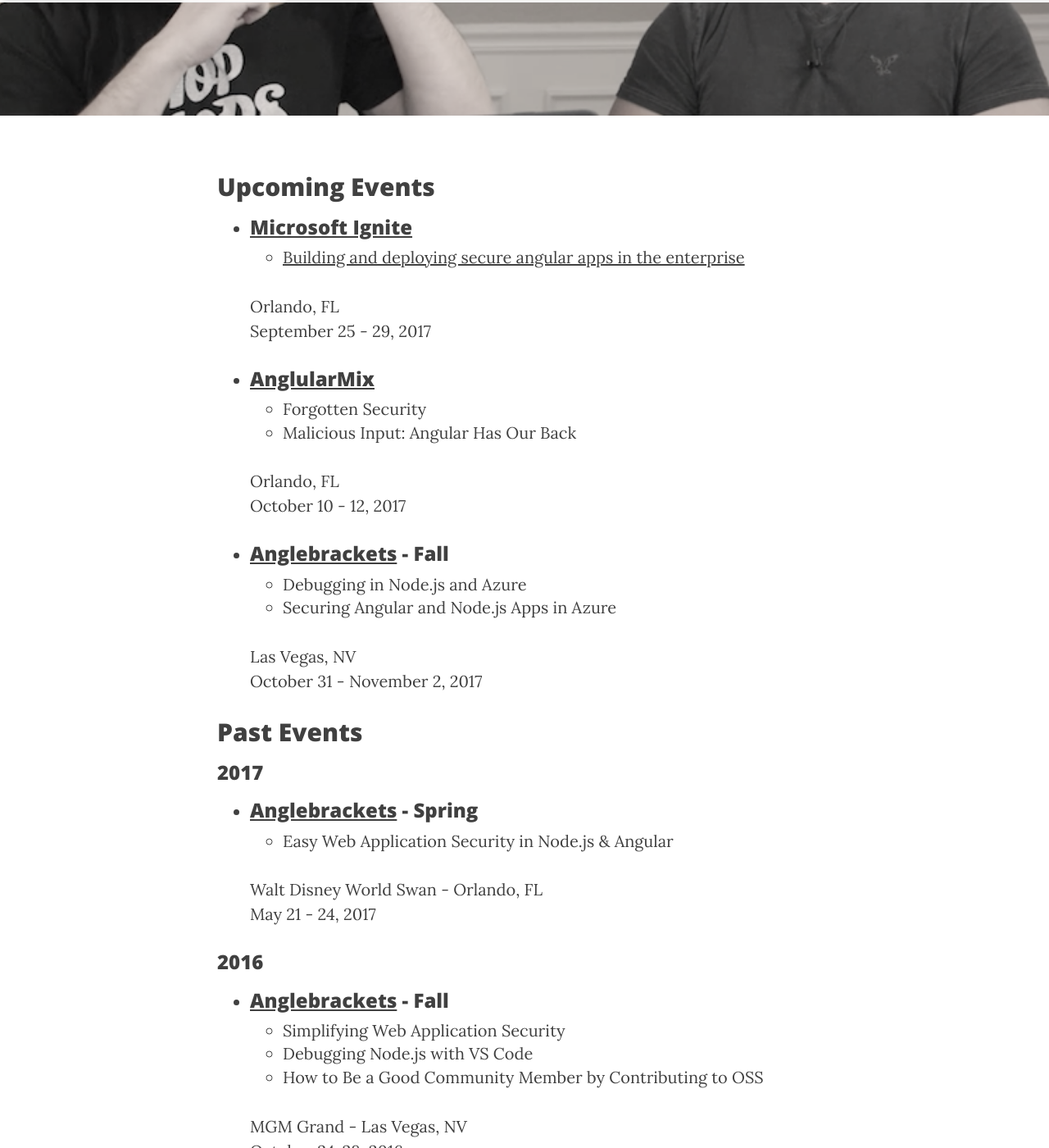
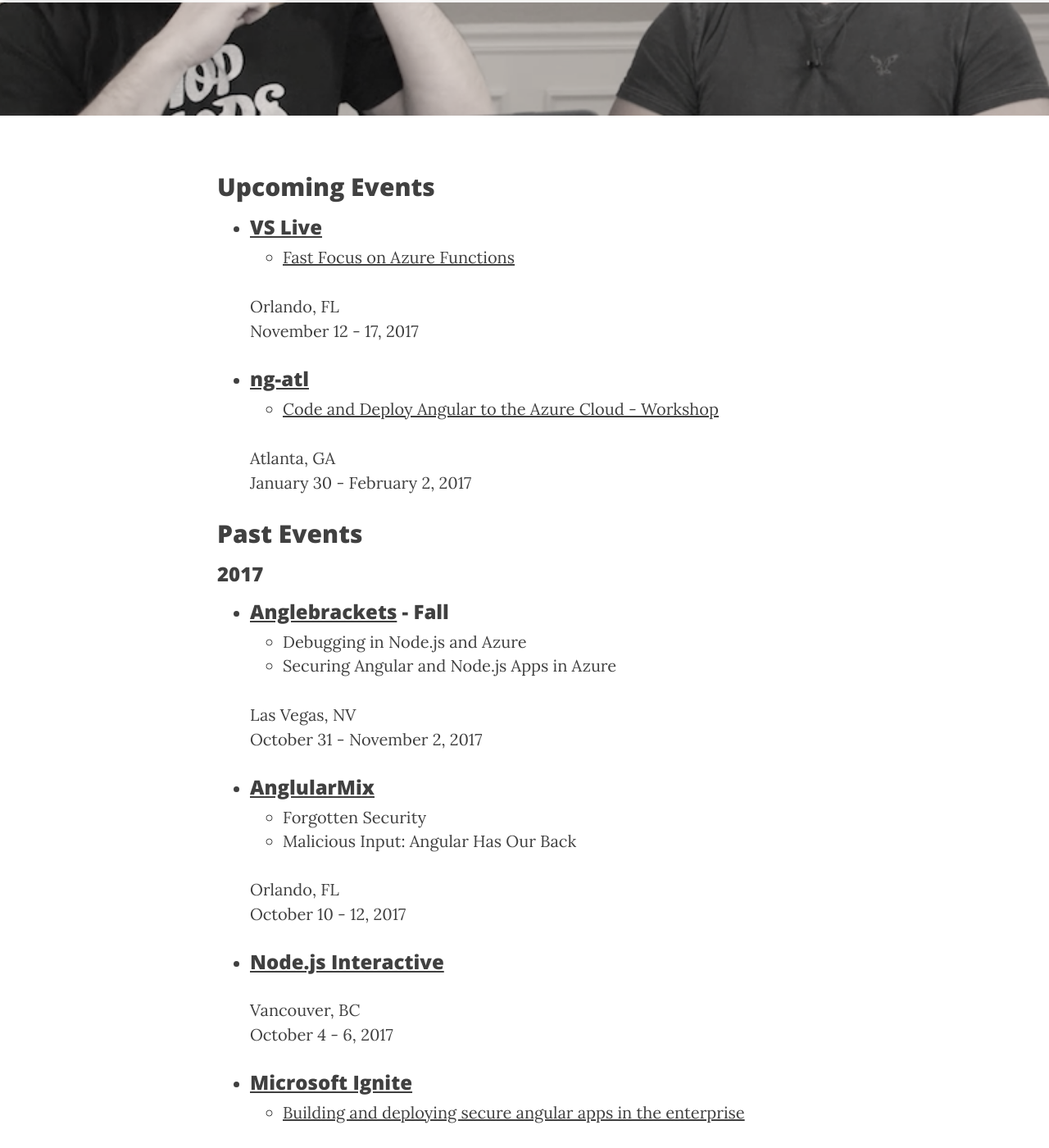
Before and after one commit to clarkio/clarkio.github.io, a Jekyll site: the page built from talks.md, in a window 1280 px wide and 1400 px high, scrolled down 354 px. Shown: the whole window at 82% size. Built offline with Jekyll 4.4.1, drawn with Linux system fonts in a browser that asks for light colours; nearby versions of some CDN libraries; some of the changed text lies outside the part shown.

Commit message:
update talks

```diff
--- a/talks.md
+++ b/talks.md
@@ -8,22 +8,33 @@
 ---
 
 ## Upcoming Events
-- ### [Microsoft Ignite](https://www.microsoft.com/en-us/ignite)
-    - [Building and deploying secure angular apps in the enterprise](https://myignite.microsoft.com/sessions/55304)
-    <p>Orlando, FL<br>September 25 - 29, 2017</p>
+- ### [VS Live](https://live360events.com/Events/Orlando-2017/)
+    - [Fast Focus on Azure Functions](https://live360events.com/Events/Orlando-2017/Sessions/Tuesday/VST15-Fast-Focus-on-Azure-Functions.aspx)
+    <p>Orlando, FL<br>
+    November 12 - 17, 2017</p>
+- ### [ng-atl](http://ng-atl.org)
+    - [Code and Deploy Angular to the Azure Cloud - Workshop](http://ng-atl.org/Workshops)
+    <p>Atlanta, GA<br>
+    January 30 - February 2, 2017</p>
+
+## Past Events
+### 2017
+- ### [Anglebrackets](https://anglebrackets.org/#!/speakers/Brian%20Clark) - Fall
+    - Debugging in Node.js and Azure
+    - Securing Angular and Node.js Apps in Azure
+    <p>Las Vegas, NV<br>
+    October 31 - November 2, 2017</p>
 - ### [AnglularMix](https://www.angularmix.com/#!/speakers/Brian%20Clark)
     - Forgotten Security
     - Malicious Input: Angular Has Our Back
     <p>Orlando, FL<br>
     October 10 - 12, 2017</p>
-- ### [Anglebrackets](https://anglebrackets.org/#!/speakers/Brian%20Clark) - Fall
-    - Debugging in Node.js and Azure
-    - Securing Angular and Node.js Apps in Azure
-    <p>Las Vegas, NV<br>
-    October 31 - November 2, 2017</p>
-
-## Past Events
-### 2017
+- ### [Node.js Interactive](http://events.linuxfoundation.org/events/archive/2017/node-interactive)
+    <p>Vancouver, BC<br>
+    October 4 - 6, 2017</p>
+- ### [Microsoft Ignite](https://www.microsoft.com/en-us/ignite)
+    - [Building and deploying secure angular apps in the enterprise](https://myignite.microsoft.com/sessions/55304)
+    <p>Orlando, FL<br>September 25 - 29, 2017</p>
 - ### [Anglebrackets](https://anglebrackets.org/) - Spring
     - Easy Web Application Security in Node.js & Angular
     <p>Walt Disney World Swan - Orlando, FL<br>
```
